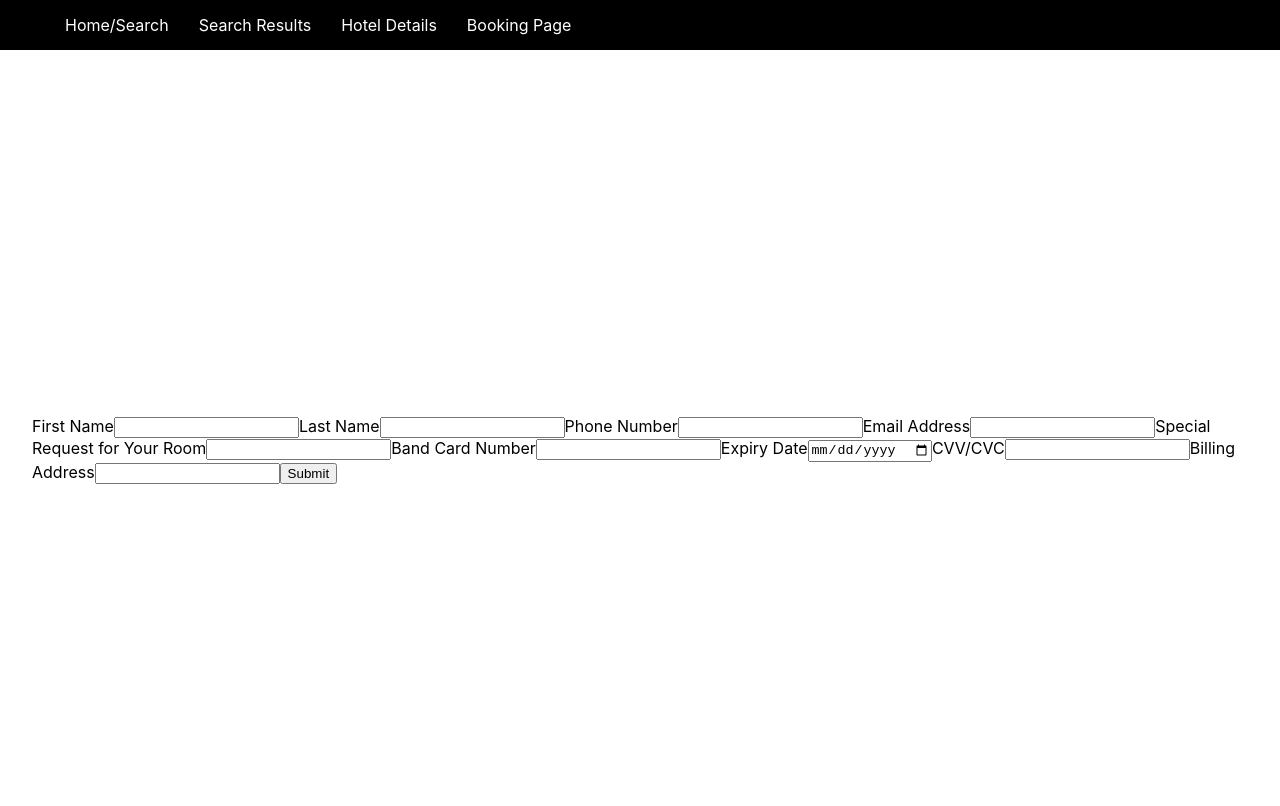
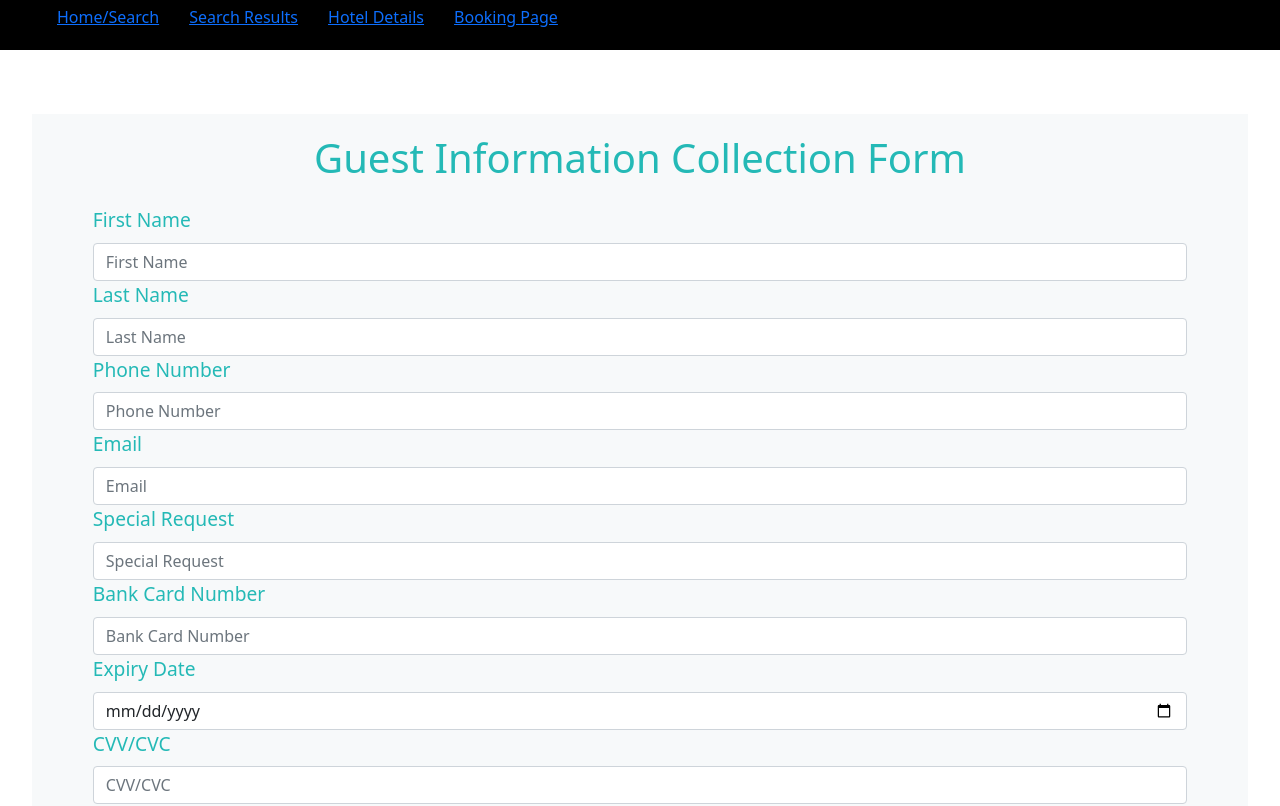
Before and after one commit to issacj-17/SUTD_ESC_2022_Hotel-Booking, a Next.js app in the folder hotel-booking-app/: page /bookingPage in a window 1280 px wide. Shown: the top 806 px of the page. Built offline with nearby package versions, Linux system fonts and the light colour scheme.

Commit message:
Modified with validation and a bit of styling

```diff
--- a/hotel-booking-app/pages/_app.js
+++ b/hotel-booking-app/pages/_app.js
@@ -6,9 +6,9 @@ import '../styles/globals.css'
 
 function MyApp({ Component, pageProps }) {
   return (
-  <Layout>
-    <Component {...pageProps} />
-  </Layout>
+    <Layout>
+      <Component {...pageProps} />
+    </Layout>
   )
 }
 
--- a/hotel-booking-app/pages/bookingPage.js
+++ b/hotel-booking-app/pages/bookingPage.js
@@ -1,93 +1,284 @@
-import Head from 'next/head'
-import React from 'react'
-import { Formik, Field, Form, ErrorMessage } from 'formik'
-import * as Yup from 'yup'
+import Head from "next/head";
+import React from "react";
+import { Formik } from "formik";
+import * as Yup from "yup";
+import "bootstrap/dist/css/bootstrap.min.css";
+import {Form, Button} from "react-bootstrap";
+import styled from 'styled-components';
 
-const bookingPage = () => {
-  return (
-    <Formik
-    initialValues = {{firstName:'', lastName:'', phoneNumber:'', email:'',specialRequest:'',bankCard:'',expiryDate:'',CVV:'',billingAddress:''}}
-    validationSchema = {Yup.object({
+const CONTAINER = styled.div`
+  background: #f7f9fa;
+  height: 100%;
+  width: 100%;
+  color: snow;
+
+  @media (min-width: 786px) {
+    width: 100%;
+  }
+
+  @media (min-height: 786px) {
+    height: 100%;
+  }
+
+  label {
+    color: #24b9b6;
+    font-size: 1.2em;
+    font-weight: 400;
+  }
+
+  h1 {
+    color: #24b9b6;
+    text-align: center;
+    padding-top: 0.5em;
+  }
+
+  .form-group {
+    margin-bottom: 5em;
+  }
+
+  .error {
+    border: 2px solid #ff6565;
+  }
+  }
+`;
+
+const MYFORM = styled(Form)`
+  width: 90%;
+  text-align: left;
+  padding-top: 1em;
+  padding-bottom: 3em;
+
+`;
+
+
+const MYBUTTON = styled(Button)`
+  background: #1863ab;
+  border: none;
+  font-size: 1.2em;
+
+  &:hover {
+    background: #1d3461;
+  }
+`;
+const phoneRegExp =
+  /^(\+?\d{0,4})?\s?-?\s?(\(?\d{3}\)?)\s?-?\s?(\(?\d{3}\)?)\s?-?\s?(\(?\d{4}\)?)?$/;
+
+const schema = Yup.object().shape({
   firstName: Yup.string()
-        .typeError('Invalid name')
-        .max(15, 'Must be 15 characters or less')
-        .required('Required'),
+    .typeError("Invalid name")
+    .min(2, "*Names must have at least 2 characters")
+    .max(100, "*Names can't be longer than 100 characters")
+    .required("*Name is required"),
   lastName: Yup.string()
-        .typeError('Invalid name')
-        .max(20, 'Must be 20 characters or less')
-        .required('Required'),
+    .typeError("Invalid name")
+    .max(20, "Must be 20 characters or less")
+    .required("Required"),
   phoneNumber: Yup.number()
-        .typeError('That does not look like a phone number')
-        .positive('A phone number cannot start with a minus')
-        .integer('A phone number cannot include a decimal point')
-        .min(8,'Your phone number is not valid')
-        .required('Required'),
+    .typeError("That does not look like a phone number")
+    .positive("A phone number cannot start with a minus")
+    .min(8, "Your phone number is not valid")
+    .required("Required"),
   email: Yup.string()
-        .email('Invalid email address')
-        .required('Required'),
+    .email("Invalid email address")
+    .required("Required"),
   specialRequest: Yup.string(),
   bankCard: Yup.number()
-        .typeError('Your bank card is not valid')
-        .min(16, 'Your bank card is not valid')
-        .max(16, 'Your bank card is not valid')
-        .required('Required'),
-      expiryDate: Yup.date()
-        .required('Required'),
+    .typeError("Your bank card is not valid")
+    .min(16, "Your bank card is not valid")
+    .max(16, "Your bank card is not valid")
+    .required("Required"),
+  expiryDate: Yup.date().required("Required"),
   CVV: Yup.number()
-        .min(3, 'Your CVV/CVC is not valid')
-        .max(3, 'Your CVV/CVC is not valid')
-        .required('Required'),
+    .min(3, "Your CVV/CVC is not valid")
+    .max(3, "Your CVV/CVC is not valid")
+    .required("Required"),
   billingAddress: Yup.string()
-      .typeError('Your address is not valid')
-        .required('Required'),
-    })}
-    onSubmit={(values, { setSubmitting }) => {
+    .typeError("Your address is not valid")
+    .required("Required"),
+});
+
+function bookingPage() {
+  return (
+      <CONTAINER>
+        <h1> Guest Information Collection Form </h1>
+        <Formik
+          validationSchema={schema}
+          initialValues={{
+            firstName: "",
+            lastName: "",
+            phoneNumber: "",
+            email: "",
+            specialRequest: "",
+            bankCard: "",
+            expiryDate: "",
+            CVV: "",
+            billingAddress: "",
+          }}
+          onSubmit={(values, { setSubmitting, resetForm }) => {
+            // When button submits form and form is in the process of submitting, submit button is disabled
+            setSubmitting(true);
+
+            // Simulate submitting to database, shows us values submitted, resets form
               setTimeout(() => {
               alert(JSON.stringify(values, null, 2));
+              resetForm();
               setSubmitting(false);
-      }, 400);
+            }, 500);
           }}
         >
-      <Form>
-        <label htmlFor="firstName">First Name</label>
-            <Field name="firstName" type="text" />
-            <ErrorMessage name="firstName" />
-
-            <label htmlFor="lastName">Last Name</label>
-            <Field name="lastName" type="text" />
-            <ErrorMessage name="lastName" />
-
-            <label htmlFor="phoneNumber">Phone Number</label>
-            <Field name="lastName" type="number" />
-            <ErrorMessage name="phoneNumber" />
-
-            <label htmlFor="email">Email Address</label>
-            <Field name="email" type="email" />
-            <ErrorMessage name="email" />
-
-            <label htmlFor="specialRequest">Special Request for Your Room</label>
-            <Field name="lastName" type="text" />
-            <ErrorMessage name="specialRequest" />
-
-            <label htmlFor="bankCard">Band Card Number</label>
-            <Field name="bankCard" type="number" />
-            <ErrorMessage name="bankCard" />
-
-            <label htmlFor="expiryDate">Expiry Date</label>
-            <Field name="expiryDate" type="date" />
-            <ErrorMessage name="expiryDate" />
-
-            <label htmlFor="CVV">CVV/CVC</label>
-            <Field name="CVV" type="number" />
-            <ErrorMessage name="CVV/CVC" />
-
-            <label htmlFor="billingAddress">Billing Address</label>
-            <Field name="billingAddress" type="string" />
-            <ErrorMessage name="billingAddress" />
-
-            <button type="submit">Submit</button>
-      </Form>
+          {({
+            handleSubmit,
+            handleChange,
+            handleBlur,
+            isSubmitting,
+            values,
+            touched,
+            isValid,
+            errors,
+          }) => (
+            <MYFORM onSubmit={handleSubmit} className="mx-auto">
+              {console.log(values)}
+              <Form.Group controlId="firstName">
+                <Form.Label> First Name</Form.Label>
+                <Form.Control
+                  type="text"
+                  name="firstName"
+                  placeholder="First Name"
+                  onChange={handleChange}
+                  onBlur={handleBlur}
+                  value={values.firstName}
+                  isInvalid={touched.firstName && !!errors.firstName}
+                />
+                <Form.Control.Feedback type = "invalid" tooltip>
+                  {errors.firstName}
+                </Form.Control.Feedback>
+              </Form.Group>
+              <Form.Group controlId="lastName">
+                <Form.Label> Last Name</Form.Label>
+                <Form.Control
+                  type="text"
+                  name="lastName"
+                  placeholder="Last Name"
+                  onChange={handleChange}
+                  onBlur={handleBlur}
+                  value={values.lastName}
+                  isInvalid={touched.lastName && !!errors.lastName}
+                />
+                <Form.Control.Feedback type = "invalid" tooltip>
+                  {errors.lastName}
+                </Form.Control.Feedback>
+              </Form.Group>
+              <Form.Group controlId="phoneNumber">
+                <Form.Label> Phone Number </Form.Label>
+                <Form.Control
+                  type="text"
+                  name="phoneNumber"
+                  placeholder="Phone Number"
+                  onChange={handleChange}
+                  onBlur={handleBlur}
+                  value={values.phoneNumber}
+                  isInvalid={touched.phoneNumber && !!errors.phoneNumber}
+                />
+                <Form.Control.Feedback type = "invalid" tooltip>
+                  {errors.phoneNumber}
+                </Form.Control.Feedback>
+              </Form.Group>
+              <Form.Group controlId="email">
+                <Form.Label> Email </Form.Label>
+                <Form.Control
+                  type="text"
+                  name="email"
+                  placeholder="Email"
+                  onChange={handleChange}
+                  onBlur={handleBlur}
+                  value={values.email}
+                  isInvalid={touched.email && !!errors.email}
+                />
+                <Form.Control.Feedback type = "invalid" tooltip>
+                  {errors.email}
+                </Form.Control.Feedback>
+              </Form.Group>
+              <Form.Group controlId="specialRequest">
+                <Form.Label> Special Request </Form.Label>
+                <Form.Control
+                  type="text"
+                  name="specialRequest"
+                  placeholder="Special Request"
+                  onChange={handleChange}
+                  onBlur={handleBlur}
+                  value={values.specialRequest}
+                  isInvalid={touched.specialRequest && !!errors.specialRequest}
+                />
+                <Form.Control.Feedback type = "invalid" tooltip>
+                  {errors.specialRequest}
+                </Form.Control.Feedback>
+              </Form.Group>
+              <Form.Group controlId="bankCard">
+                <Form.Label> Bank Card Number </Form.Label>
+                <Form.Control
+                  type="text"
+                  name="bandCard"
+                  placeholder="Bank Card Number"
+                  onChange={handleChange}
+                  onBlur={handleBlur}
+                  value={values.bankCard}
+                  isInvalid={touched.bankCard && !!errors.bankCard}
+                />
+                <Form.Control.Feedback type = "invalid" tooltip>
+                  {errors.bankCard}
+                </Form.Control.Feedback>
+              </Form.Group>
+              <Form.Group controlId="expiryDate">
+                <Form.Label> Expiry Date </Form.Label>
+                <Form.Control
+                  type="date"
+                  name="expiryDate"
+                  onChange={handleChange}
+                  onBlur={handleBlur}
+                  value={values.expiryDate}
+                  isInvalid={touched.expiryDate && !!errors.expiryDate}
+                />
+                <Form.Control.Feedback type = "invalid" tooltip>
+                  {errors.expiryDate}
+                </Form.Control.Feedback>
+              </Form.Group>
+              <Form.Group controlId="CVV">
+                <Form.Label> CVV/CVC </Form.Label>
+                <Form.Control
+                  type="text"
+                  name="CVV"
+                  placeholder="CVV/CVC"
+                  onChange={handleChange}
+                  onBlur={handleBlur}
+                  value={values.CVV}
+                  isInvalid={touched.CVV && !!errors.CVV}
+                />
+                <Form.Control.Feedback type = "invalid" tooltip>
+                  {errors.CVV}
+                </Form.Control.Feedback>
+              </Form.Group>
+              <Form.Group controlId="billingAddress">
+                <Form.Label> Billing Address </Form.Label>
+                <Form.Control
+                  type="text"
+                  name="billingAddress"
+                  placeholder="Billing Address"
+                  onChange={handleChange}
+                  onBlur={handleBlur}
+                  value={values.billingAddress}
+                  isInvalid={touched.billingAddress && !!errors.billingAddress}
+                />
+                <Form.Control.Feedback type = "invalid" tooltip>
+                  {errors.billingAddress}
+                </Form.Control.Feedback>
+              </Form.Group>
+              <MYBUTTON variant="primary" type="submit" disabled={isSubmitting}>
+                Submit
+              </MYBUTTON>
+            </MYFORM>
+          )}
         </Formik>
-  )
-}
-export default bookingPage
+      </CONTAINER>
+  );
+};
+export default bookingPage;
```
Also changed, not shown: hotel-booking-app/package.json (+5 -3 lines), 2 other files (tests, documents, lock files or other folders). Lines whose indentation alone changed are shown as unchanged.
